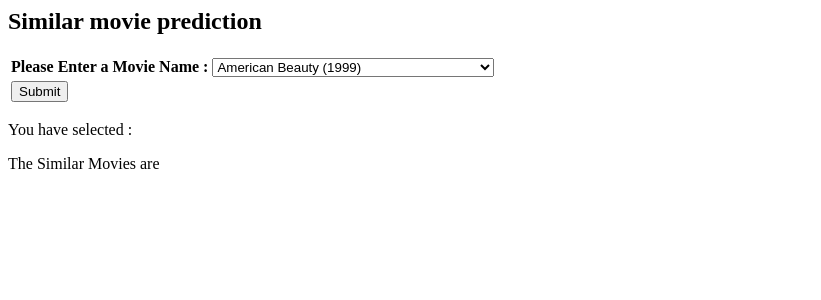
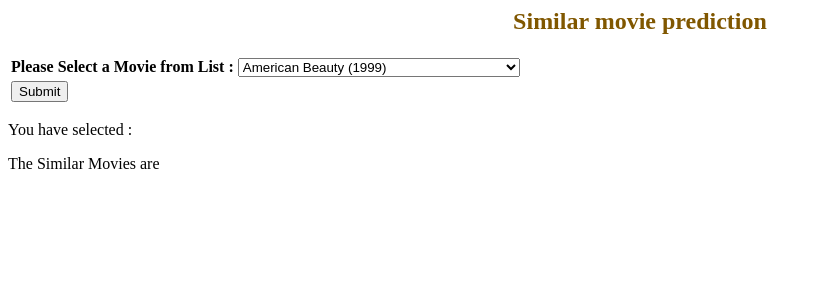
Before and after one commit to Sandutta2020/MoviePrediction, a FastAPI app: page / in a window 1280 px wide. Shown: the top 300 px of the page, without its empty margins (0-821 px from the left). Run offline with FastAPI, Linux system fonts and the light colour scheme.

Commit message:
adding css

```diff
--- /dev/null
+++ b/static/styles.css
@@ -0,0 +1,3 @@
+h2 {
+    color: rgb(128, 87, 0);
+}
--- a/templates/form1.html
+++ b/templates/form1.html
@@ -2,12 +2,13 @@
 <head>
     <meta charset="UTF-8">
     <title>Movie Prediction</title>
+    <link href="{{ url_for('static', path='/styles.css') }}" rel="stylesheet">
 </head>
 <body>
-<h2> Similar movie prediction </h3>
+<center><h2> Similar movie prediction </h3></center>
 <form action="/render" method="post" >
 <table> <tr> <th>
-	<label for="Movie_choice">Please Enter a Movie Name :</label> </th>
+	<label for="Movie_choice">Please Select a Movie from List :</label> </th>
     <td>
      <select id ="category_id" name="category_id">
         {% for movie in movies%}
```
